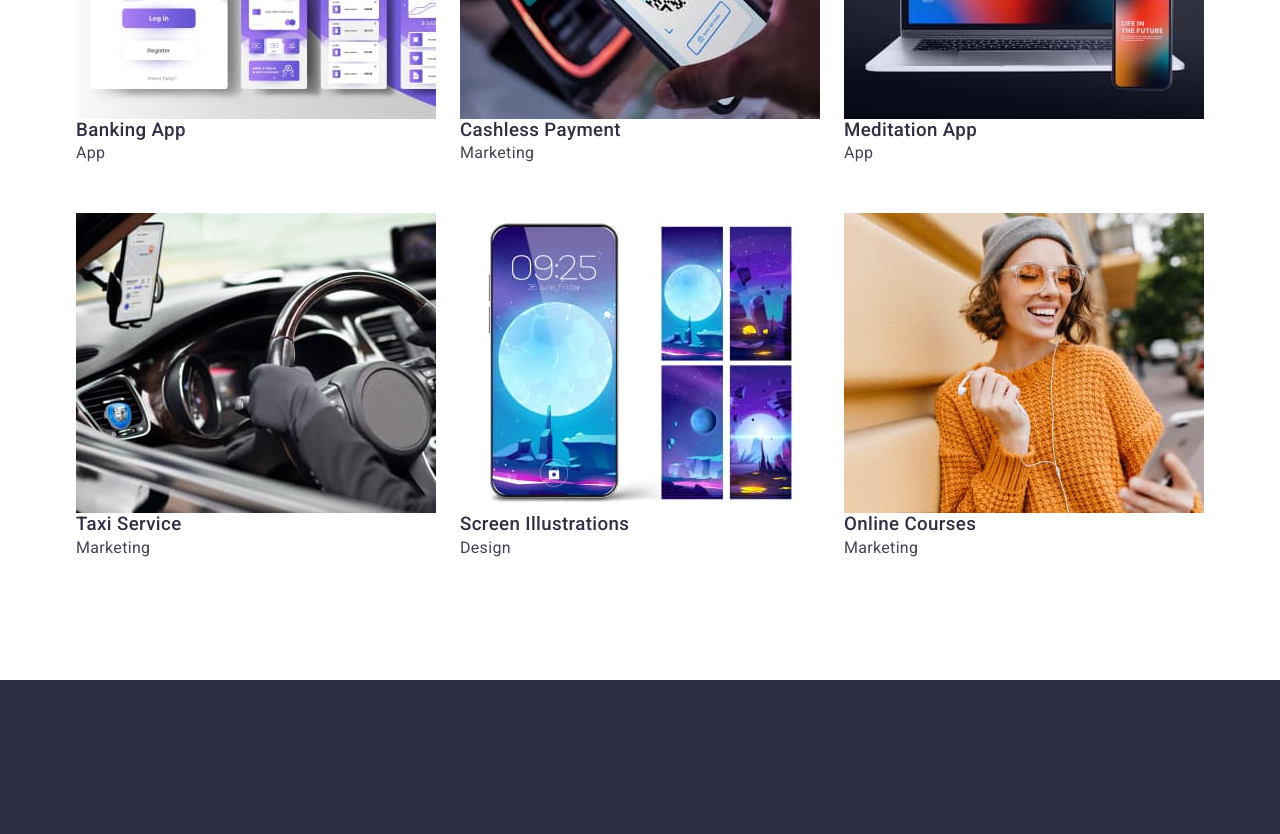
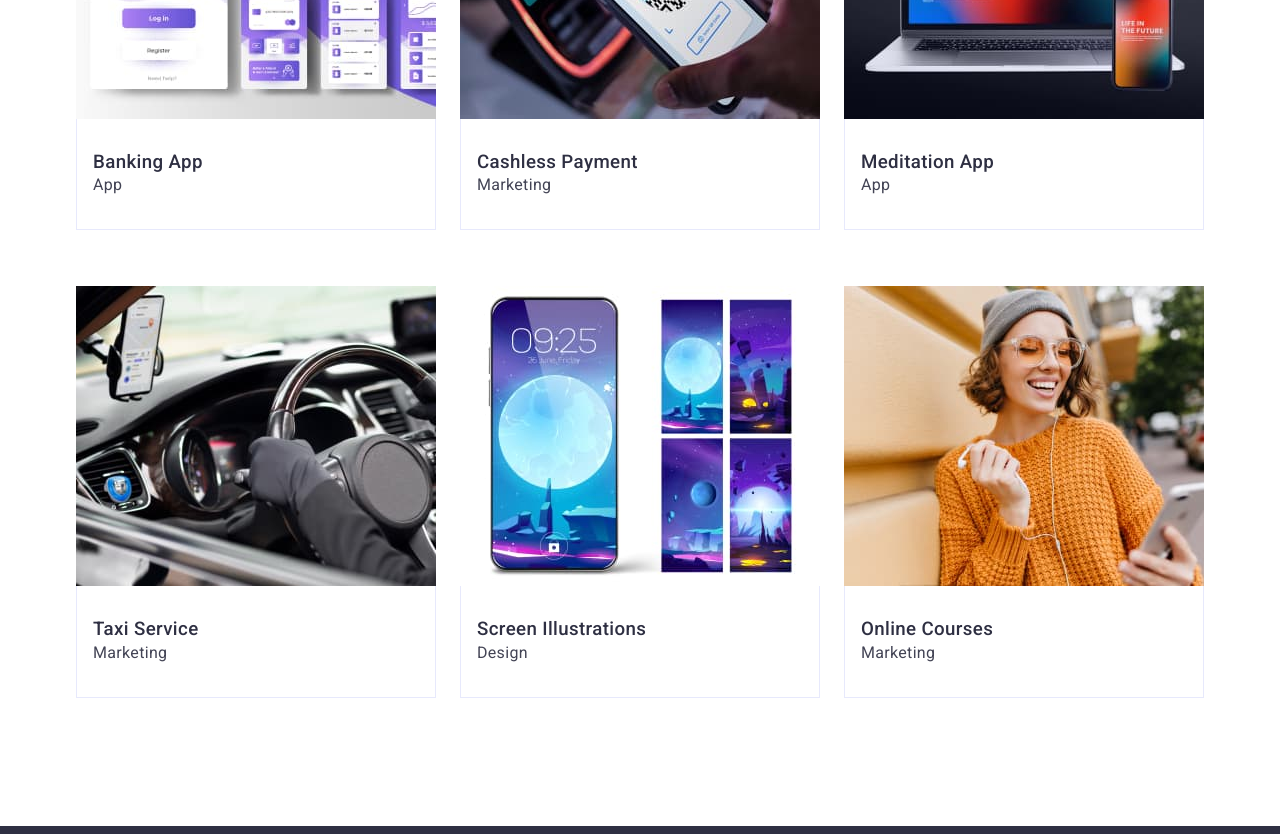
Before and after one commit to KovVitliy/goit-markup-hw-03, a plain HTML site: page index.html in a window 1280 px wide. Shown: the part 2310-3144 px from the top of the page. Drawn offline with nearby package versions, Linux system fonts and the light colour scheme.

Commit message:
add index.html

```diff
--- a/css/styles.css
+++ b/css/styles.css
@@ -288,6 +288,13 @@ body {
   width: calc((100% - 48px) / 3);
 }
 
+.portfolio-title-text {
+  padding: 32px 16px;
+  border: 1px solid #e7e9fc;
+  border-top: none;
+  margin-bottom: 8px;
+}
+
 .portfolio-title {
   color: #2e2f42;
   font-weight: 500;
--- a/index.html
+++ b/index.html
@@ -161,8 +161,11 @@
                 width="360"
                 height="300"
               />
+              <div class="portfolio-title-text">
                 <h3 class="portfolio-title">Banking App</h3>
                 <p class="portfolio-text">App</p>
+              </div>
+
             </li>
             <li class="portfolio-item">
               <img
@@ -172,8 +175,11 @@
                 width="360"
                 height="300"
               />
+              <div class="portfolio-title-text">
                 <h3 class="portfolio-title">Cashless Payment</h3>
                 <p class="portfolio-text">Marketing</p>
+              </div>
+
             </li>
             <li class="portfolio-item">
               <img
@@ -183,8 +189,11 @@
                 width="360"
                 height="300"
               />
+              <div class="portfolio-title-text">
                 <h3 class="portfolio-title">Meditation App</h3>
                 <p class="portfolio-text">App</p>
+              </div>
+
             </li>
             <li class="portfolio-item">
               <img
@@ -194,8 +203,11 @@
                 width="360"
                 height="300"
               />
+              <div class="portfolio-title-text">
                 <h3 class="portfolio-title">Taxi Service</h3>
                 <p class="portfolio-text">Marketing</p>
+              </div>
+
             </li>
             <li class="portfolio-item">
               <img
@@ -205,8 +217,11 @@
                 width="360"
                 height="300"
               />
+              <div class="portfolio-title-text">
                 <h3 class="portfolio-title">Screen Illustrations</h3>
                 <p class="portfolio-text">Design</p>
+              </div>
+
             </li>
             <li class="portfolio-item">
               <img
@@ -216,8 +231,11 @@
                 width="360"
                 height="300"
               />
+              <div class="portfolio-title-text">
                 <h3 class="portfolio-title">Online Courses</h3>
                 <p class="portfolio-text">Marketing</p>
+              </div>
+
             </li>
           </ul>
         </div>
```
Lines whose indentation alone changed are shown as unchanged.
